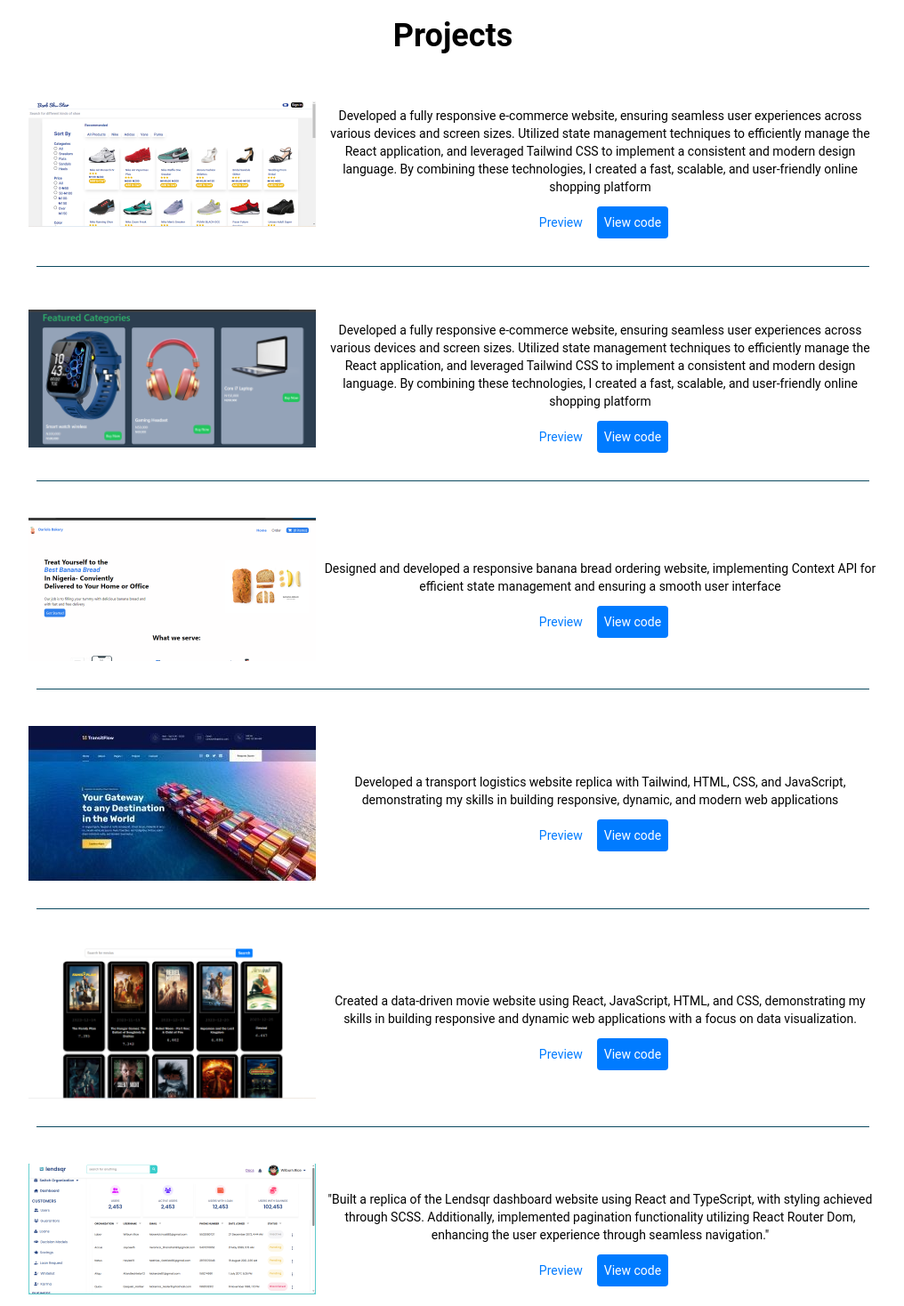
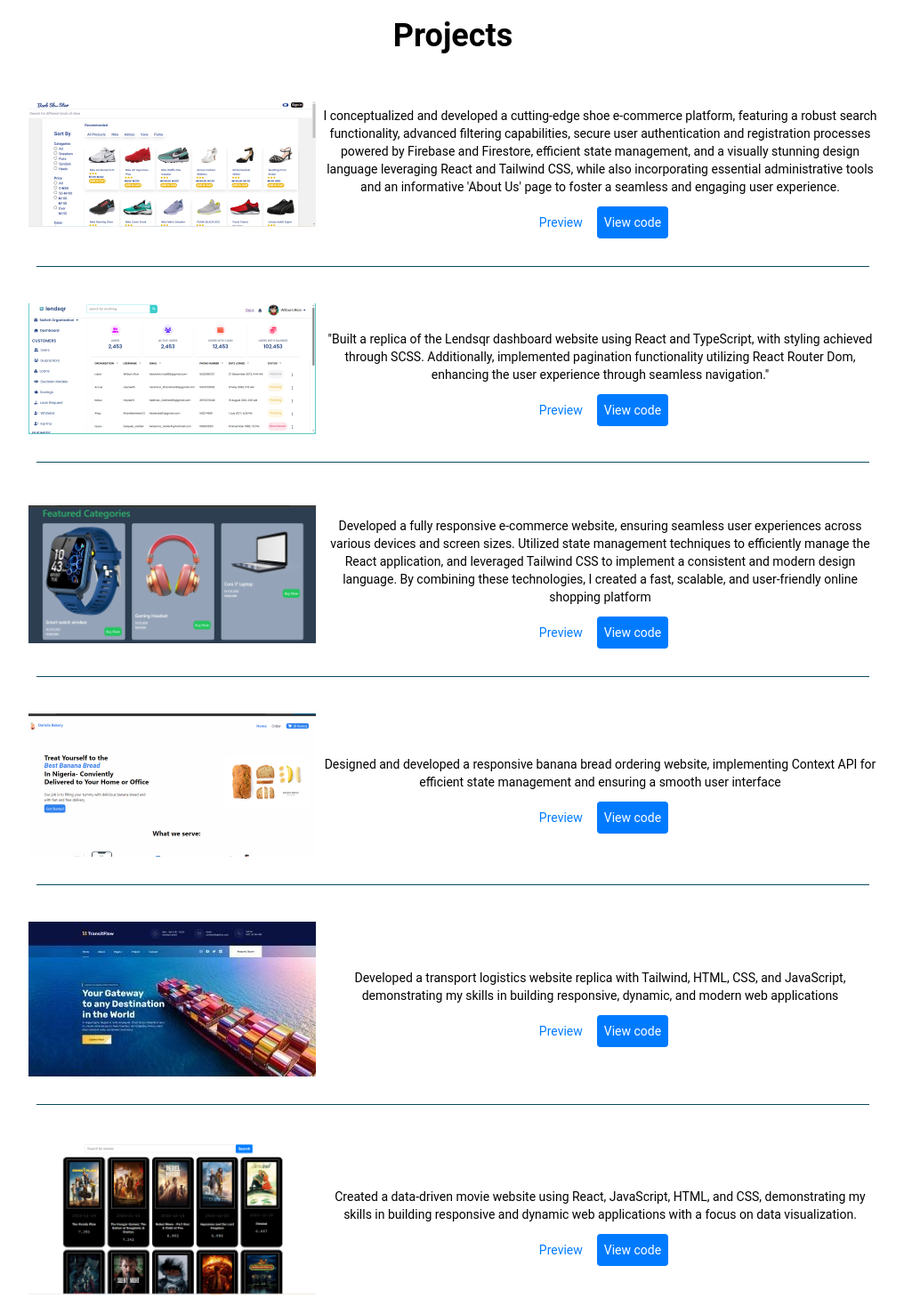
Before and after one commit to Segzyp1000/porfolio, a React (Vite) app: page /project in a window 1280 px wide. Shown: the part 140-1608 px from the top of the page at 89% size, without its empty margins (131-1147 px from the left). Built offline with nearby package versions, Linux system fonts and the light colour scheme.

Commit message:
added the des

```diff
--- a/src/pages/ProjectPage.jsx
+++ b/src/pages/ProjectPage.jsx
@@ -21,13 +21,14 @@ const ProjectPage = () => {
           </a>
           <div className="flex flex-col items-center w-1/2 mt-5">
             <p className="text-black">
-              Developed a fully responsive e-commerce website, ensuring seamless
-              user experiences across various devices and screen sizes. Utilized
-              state management techniques to efficiently manage the React
-              application, and leveraged Tailwind CSS to implement a consistent
-              and modern design language. By combining these technologies, I
-              created a fast, scalable, and user-friendly online shopping
-              platform
+              I conceptualized and developed a cutting-edge shoe e-commerce
+              platform, featuring a robust search functionality, advanced
+              filtering capabilities, secure user authentication and
+              registration processes powered by Firebase and Firestore,
+              efficient state management, and a visually stunning design
+              language leveraging React and Tailwind CSS, while also
+              incorporating essential administrative tools and an informative
+              'About Us' page to foster a seamless and engaging user experience.
             </p>
             <div className="flex gap-2">
               <a
@@ -40,6 +41,42 @@ const ProjectPage = () => {
               </a>
               <a
                 href="https://github.com/Segzyp1000/barb-show"
+                className="bg-bgBackground text-white rounded p-2 mt-3 hover:bg-gray-500"
+                target="_blank"
+                rel="noopener noreferrer"
+              >
+                View code
+              </a>
+            </div>
+          </div>
+        </div>
+        <div className="separator"></div>
+        <div className="mt-10 flex flex-wrap justify-center items-center text-white text-sm space-x-2">
+          <a
+            href="https://segun-olowoyeye-lendsqr-fe-test.vercel.app/"
+            target="_blank"
+            rel="noopener noreferrer"
+          >
+            <img src={Project4} alt="" />
+          </a>
+          <div className="flex flex-col items-center w-1/2 mt-5">
+            <p className="text-black">
+              "Built a replica of the Lendsqr dashboard website using React and
+              TypeScript, with styling achieved through SCSS. Additionally,
+              implemented pagination functionality utilizing React Router Dom,
+              enhancing the user experience through seamless navigation."
+            </p>
+            <div className="flex gap-2">
+              <a
+                href="https://segun-olowoyeye-lendsqr-fe-test.vercel.app/"
+                className="bg-white text-bgBackground rounded p-2 mt-3 hover:bg-zinc-500"
+                target="_blank"
+                rel="noopener noreferrer"
+              >
+                Preview
+              </a>
+              <a
+                href="https://github.com/Segzyp1000/lendsqr-fe-test"
                 className="bg-bgBackground text-white rounded p-2 mt-3 hover:bg-gray-500"
                 target="_blank"
                 rel="noopener noreferrer"
@@ -193,42 +230,6 @@ const ProjectPage = () => {
             </div>
           </div>
         </div>
-        <div className="separator"></div>
-        <div className="mt-10 flex flex-wrap justify-center items-center text-white text-sm space-x-2">
-          <a
-            href="https://segun-olowoyeye-lendsqr-fe-test.vercel.app/"
-            target="_blank"
-            rel="noopener noreferrer"
-          >
-            <img src={Project4} alt="" />
-          </a>
-          <div className="flex flex-col items-center w-1/2 mt-5">
-            <p className="text-black">
-              "Built a replica of the Lendsqr dashboard website using React and
-              TypeScript, with styling achieved through SCSS. Additionally,
-              implemented pagination functionality utilizing React Router Dom,
-              enhancing the user experience through seamless navigation."
-            </p>
-            <div className="flex gap-2">
-              <a
-                href="https://segun-olowoyeye-lendsqr-fe-test.vercel.app/"
-                className="bg-white text-bgBackground rounded p-2 mt-3 hover:bg-zinc-500"
-                target="_blank"
-                rel="noopener noreferrer"
-              >
-                Preview
-              </a>
-              <a
-                href="https://github.com/Segzyp1000/lendsqr-fe-test"
-                className="bg-bgBackground text-white rounded p-2 mt-3 hover:bg-gray-500"
-                target="_blank"
-                rel="noopener noreferrer"
-              >
-                View code
-              </a>
-            </div>
-          </div>
-        </div>
       </div>
     </div>
   );
```
